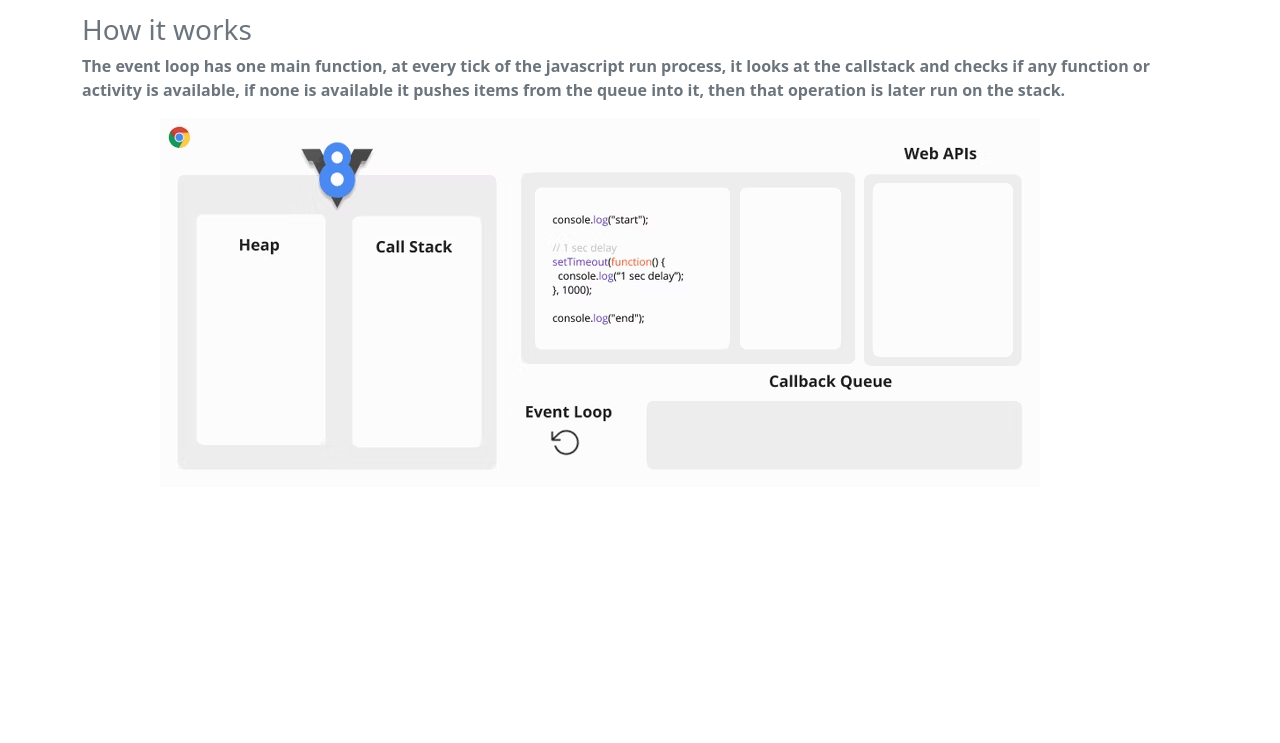
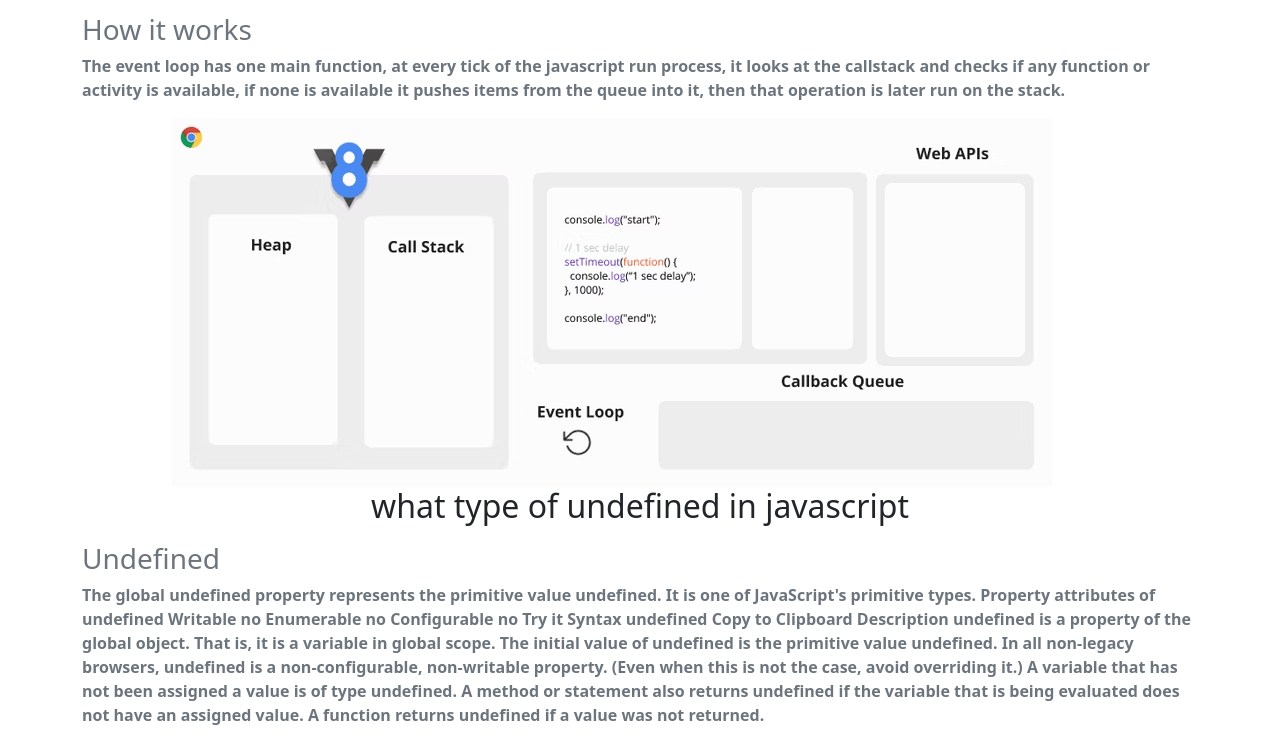
Before and after one commit to omarfarukgalib/monster-debug-repo, a plain HTML site: page blog.html in a window 1280 px wide. Shown: the part 645-1388 px from the top of the page. Before the commit the page ends 1132 px from the top, so only its background shows below. Drawn offline with nearby package versions, Linux system fonts and the light colour scheme.

Commit message:
blog html already done

```diff
--- a/blog.html
+++ b/blog.html
@@ -9,7 +9,7 @@
 </head>
 <body>
 
-    <section>
+    <section class="">
         <div>
             <h2 class="text-center">Difference between session storage and local storage</h2>
             <p>
@@ -40,9 +40,34 @@ ES6 introduced block scope by using the let and const keywords. These two keywor
             <p>
                 <h3 class="container text-muted">How it works</h3>
 <p class="container fw-bold text-muted">The event loop has one main function, at every tick of the javascript run process, it looks at the callstack and checks if any function or activity is available, if none is available it pushes items from the queue into it, then that operation is later run on the stack.</p>
-<div class="w-75 mx-auto ">
+<div class="container w-75 mx-auto ">
     <img class ="img-fluid" src="eb887e9ebf12eebcbc7fe3c090144316.avif" alt="">
 </div>
+        </div>
+        <div>
+            <h2 class="text-center">what type of undefined in javascript</h2>
+            <p>
+                <h3 class="container text-muted">Undefined</h3>
+<p class="container fw-bold text-muted">The global undefined property represents the primitive value undefined. It is one of JavaScript's primitive types.
+
+    Property attributes of undefined
+    Writable	no
+    Enumerable	no
+    Configurable	no
+    Try it
+
+    Syntax
+    undefined
+    Copy to Clipboard
+    Description
+    undefined is a property of the global object. That is, it is a variable in global scope. The initial value of undefined is the primitive value undefined.
+
+    In all non-legacy browsers, undefined is a non-configurable, non-writable property. (Even when this is not the case, avoid overriding it.)
+
+    A variable that has not been assigned a value is of type undefined. A method or statement also returns undefined if the variable that is being evaluated does not have an assigned value. A function returns undefined if a value was not returned.
+
+    </p>
+
         </div>
     </section>
 
```
